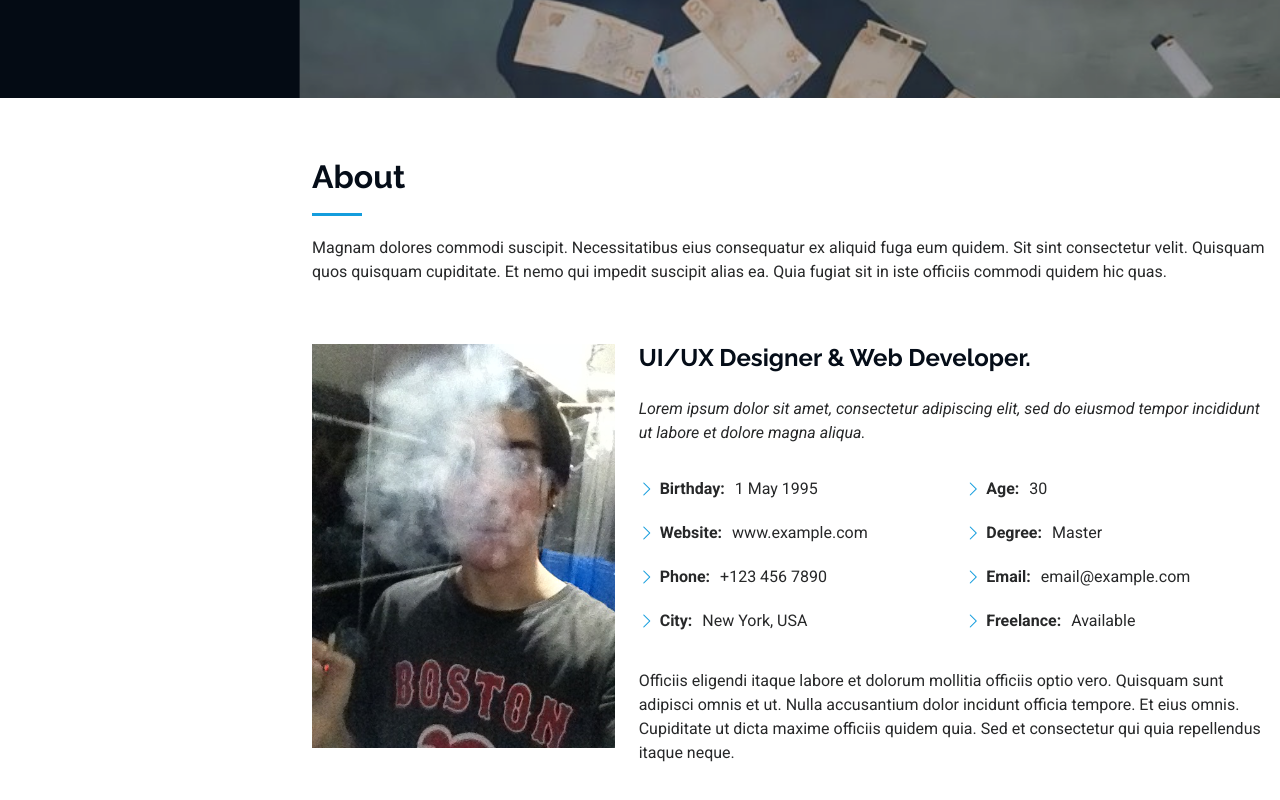
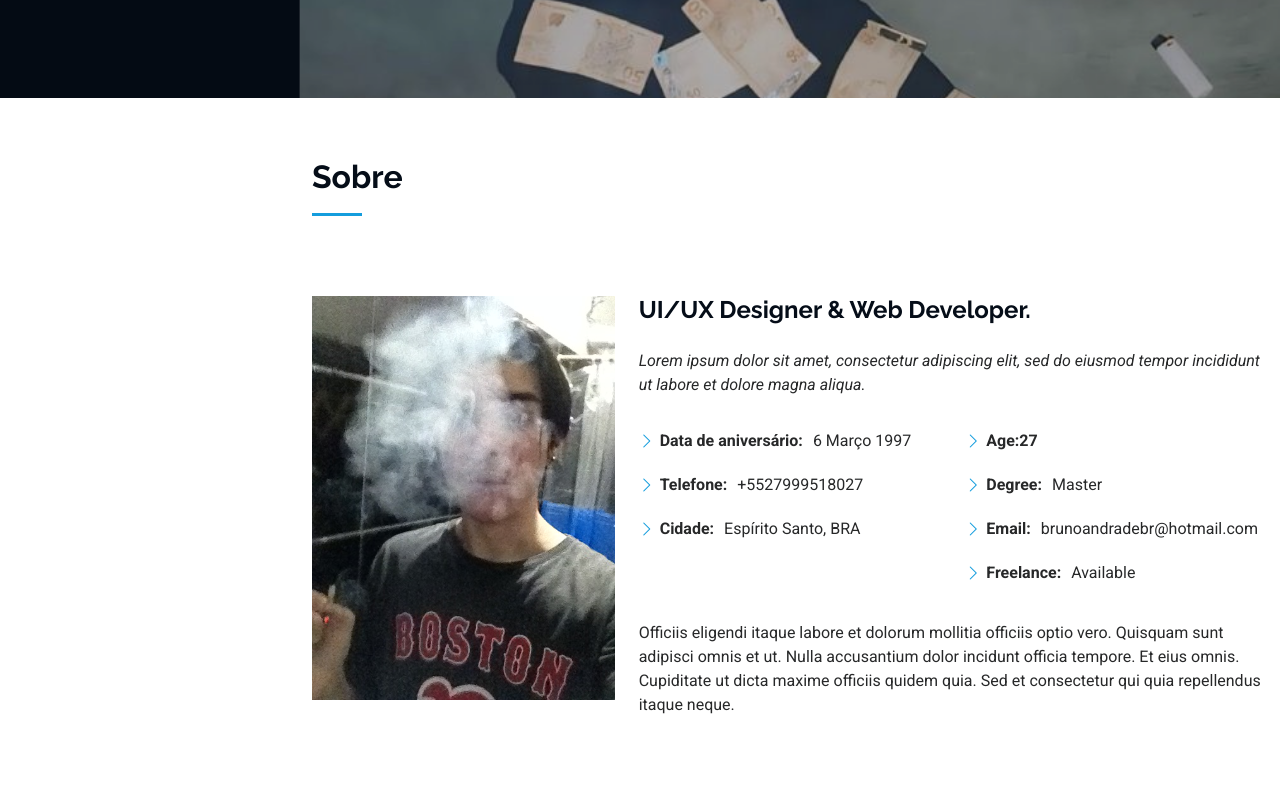
Before and after one commit to 8runoandrad3/portif-lio, a plain HTML site: page index.html in a window 1280 px wide. Shown: the part 702-1502 px from the top of the page. Drawn offline with Linux system fonts and the light colour scheme.

Commit message:
Atualização da seção Sobre

```diff
--- a/index.html
+++ b/index.html
@@ -90,8 +90,7 @@
 
       <!-- Section Title -->
       <div class="container section-title" data-aos="fade-up">
-        <h2>About</h2>
-        <p>Magnam dolores commodi suscipit. Necessitatibus eius consequatur ex aliquid fuga eum quidem. Sit sint consectetur velit. Quisquam quos quisquam cupiditate. Et nemo qui impedit suscipit alias ea. Quia fugiat sit in iste officiis commodi quidem hic quas.</p>
+        <h2>Sobre</h2>
       </div><!-- End Section Title -->
 
       <div class="container" data-aos="fade-up" data-aos-delay="100">
@@ -109,17 +108,16 @@
             <div class="row">
               <div class="col-lg-6">
                 <ul>
-                  <li><i class="bi bi-chevron-right"></i> <strong>Birthday:</strong> <span>1 May 1995</span></li>
-                  <li><i class="bi bi-chevron-right"></i> <strong>Website:</strong> <span>www.example.com</span></li>
-                  <li><i class="bi bi-chevron-right"></i> <strong>Phone:</strong> <span>+123 456 7890</span></li>
-                  <li><i class="bi bi-chevron-right"></i> <strong>City:</strong> <span>New York, USA</span></li>
+                  <li><i class="bi bi-chevron-right"></i> <strong>Data de aniversário:</strong> <span>6 Março 1997</span></li>
+                  <li><i class="bi bi-chevron-right"></i> <strong>Telefone:</strong> <span>+5527999518027</span></li>
+                  <li><i class="bi bi-chevron-right"></i> <strong>Cidade:</strong> <span>Espírito Santo, BRA</span></li>
                 </ul>
               </div>
               <div class="col-lg-6">
                 <ul>
-                  <li><i class="bi bi-chevron-right"></i> <strong>Age:</strong> <span>30</span></li>
+                  <li><i class="bi bi-chevron-right"></i> <strong>Age:27</strong> <span></span></li>
                   <li><i class="bi bi-chevron-right"></i> <strong>Degree:</strong> <span>Master</span></li>
-                  <li><i class="bi bi-chevron-right"></i> <strong>Email:</strong> <span>email@example.com</span></li>
+                  <li><i class="bi bi-chevron-right"></i> <strong>Email:</strong> <span>brunoandradebr@hotmail.com</span></li>
                   <li><i class="bi bi-chevron-right"></i> <strong>Freelance:</strong> <span>Available</span></li>
                 </ul>
               </div>
```
